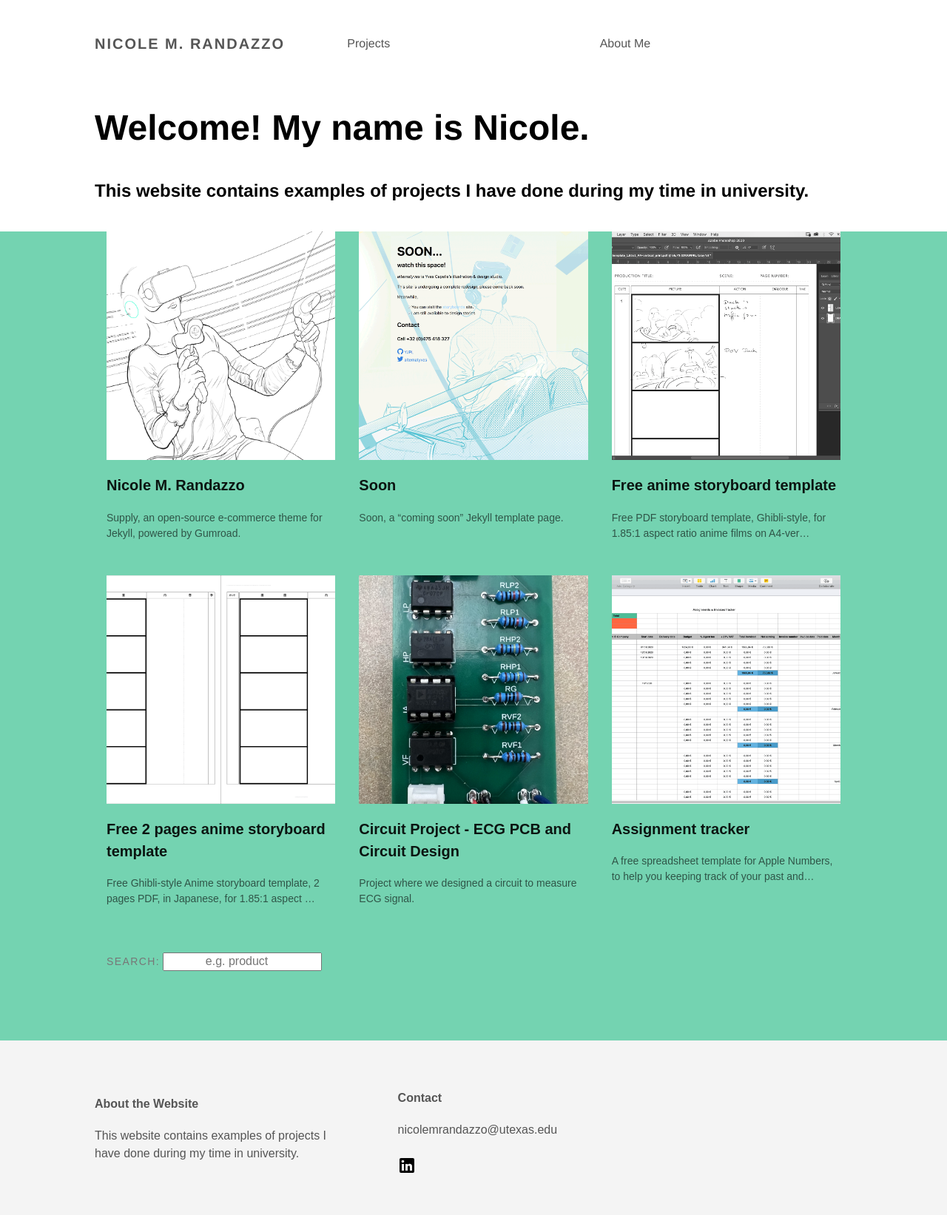
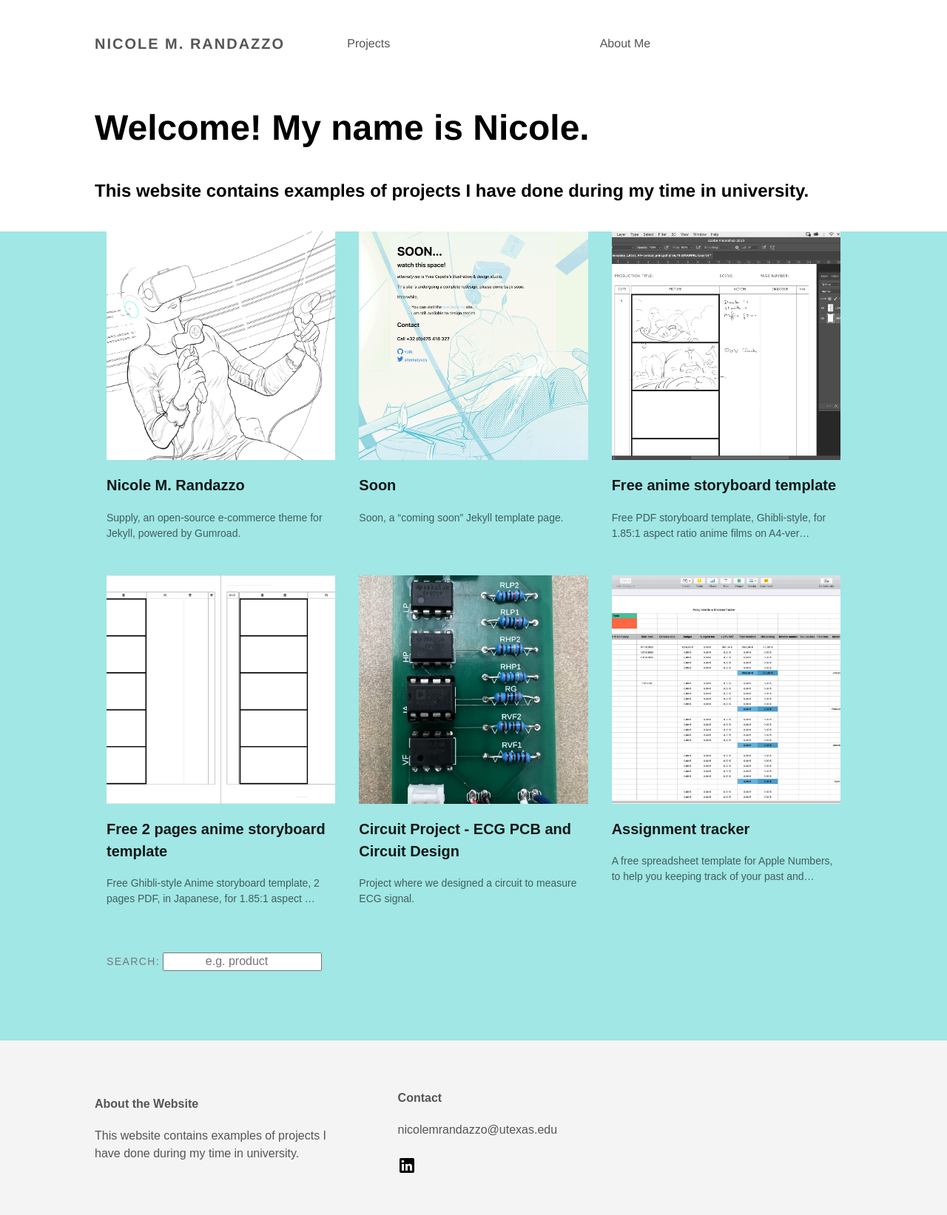
Before and after one commit to NicoleMRandazzo/nicolemrandazzo.github.io, a Jekyll site: the page built from index.html, in a window 1280 px wide. Shown: the whole page at 74% size. Built offline with Jekyll 4.4.1, drawn with Linux system fonts in a browser that asks for light colours.

Commit message:
Update index.html

```diff
--- a/index.html
+++ b/index.html
@@ -15,7 +15,7 @@ subtitle: This website contains examples of projects I have done during my time
   }
 </style>
 
-<header style="background-color: #74d3b1;">
+<footer style="background-color: #A0E7E5; color: #004d4d;">
 
 <div itemscope itemtype="http://schema.org/ItemList" class="content" id="products">
 	<section class="cf pb5 ph6-ns ph2">
```
